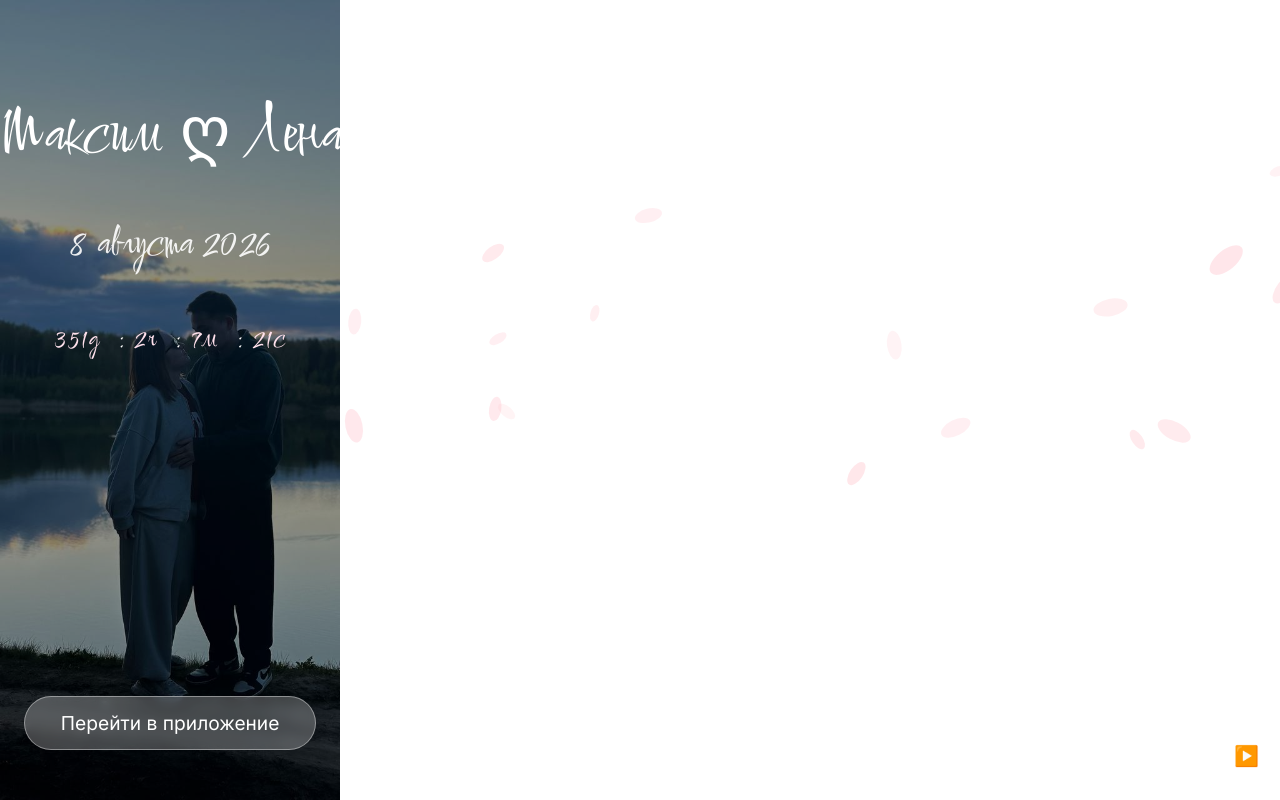
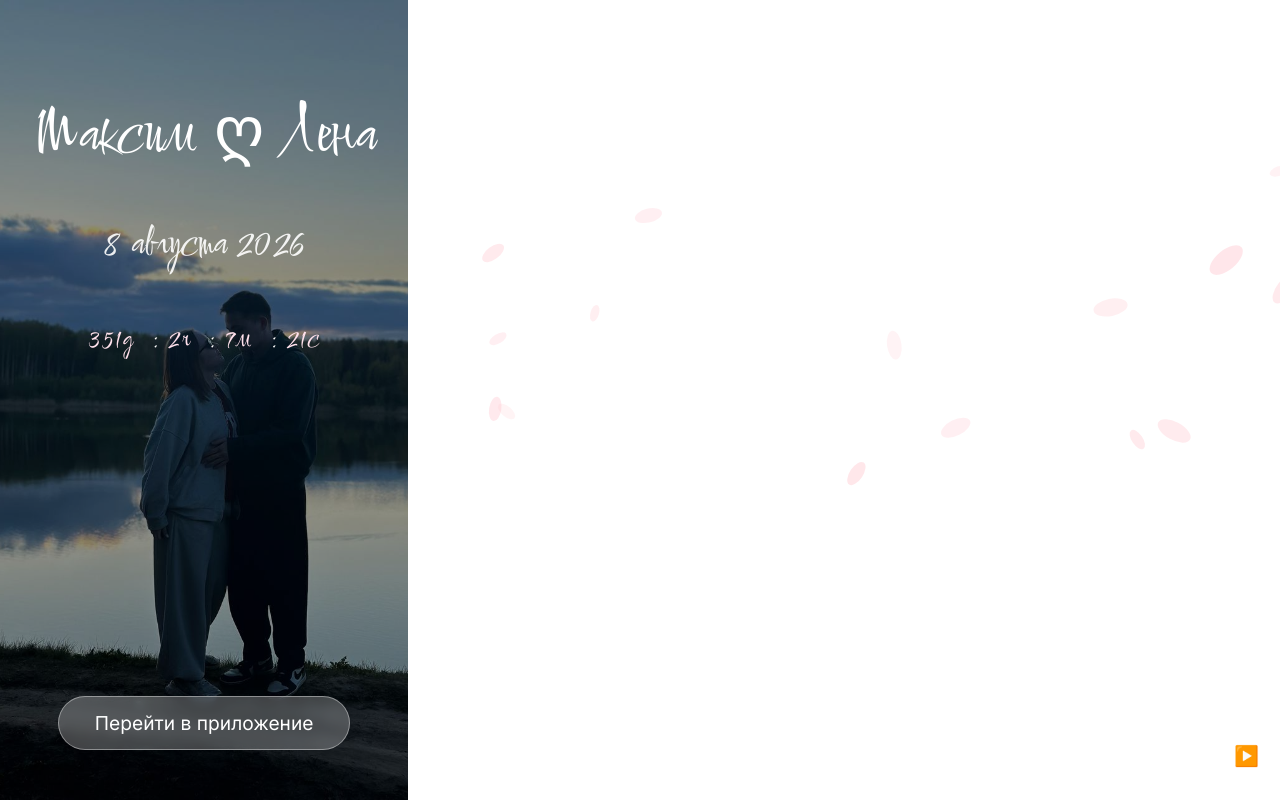
Before and after one commit to cerbermech/wedding-app, a React (Vite) app: page / in a window 1280 px wide. Built offline with nearby package versions, Linux system fonts and the light colour scheme.

Commit message:
заставка другая

```diff
--- a/src/components/PetalsBackground.jsx
+++ b/src/components/PetalsBackground.jsx
@@ -11,8 +11,8 @@ export default function PetalsBackground() {
     const petalCount = 20; // немного лепестков, чтобы фон не был перегружен
 
     const resize = () => {
-      canvas.width = window.innerWidth;
-      canvas.height = window.innerHeight;
+      canvas.width = document.documentElement.clientWidth;
+      canvas.height = document.documentElement.clientHeight;
     };
 
     resize();
@@ -81,8 +81,10 @@ export default function PetalsBackground() {
         position: "fixed",
         top: 0,
         left: 0,
-        width: "100%",
-        height: "100%",
+        width: "100vw",
+        height: "100vh",
+        maxWidth: "100%",
+        maxHeight: "100%",
         zIndex: -1,
       }}
     />
--- a/src/styles/splash.css
+++ b/src/styles/splash.css
@@ -1,8 +1,19 @@
+
+html, body {
+  margin: 0;
+  padding: 0;
+  overflow-x: hidden; /* убираем скролл по горизонтали */
+  width: 100%;
+}
+
+
 .splash-container {
-  height: 100vh;
-  width: 100%;
-  background-size: cover;
+  width: 120%;
+  height: 100vh;          /* тянем на весь экран */
+  overflow-x: hidden;
+  background-size: cover; /* чтобы фото заполняло экран */
   background-position: center;
+  background-repeat: no-repeat;
   position: relative;
   font-family: 'Inter', sans-serif;
   color: white;
```
